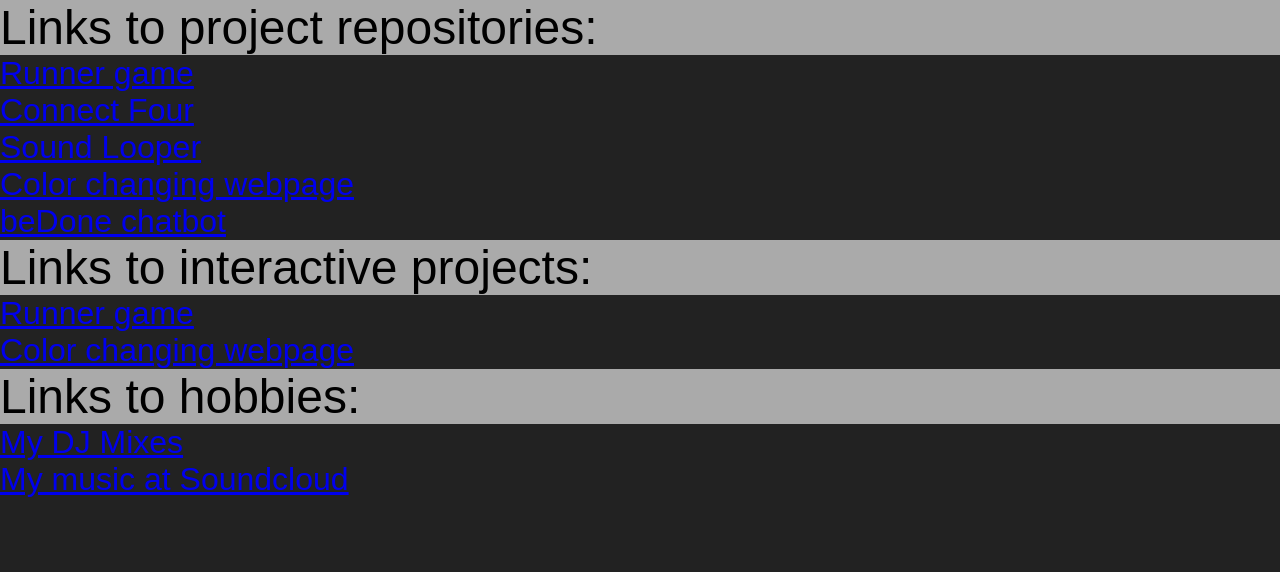
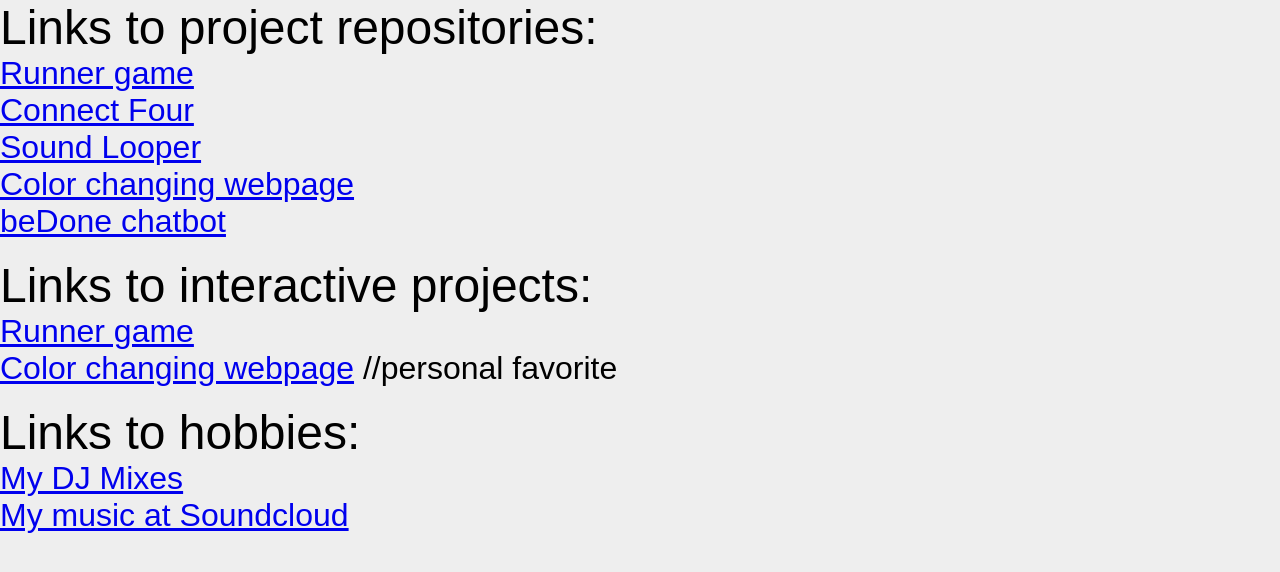
Before and after one commit to pabloemilio97/Portfolio, a plain HTML site: page index.html in a window 1280 px wide. Drawn offline with Linux system fonts and the light colour scheme.

Commit message:
Made page prettier

```diff
--- a/index.html
+++ b/index.html
@@ -16,11 +16,13 @@
 				<li><a href="https://github.com/pabloemilio97/TravelSurfaceRGBCube">Color changing webpage</a></li>
 				<li><a href="https://github.com/LuisAlvarez98/beDone">beDone chatbot</a></li>
 			</ul>
+			&emsp;
 			<p class="title" id="title">Links to interactive projects:</p>
 			<ul class="a">
 				<li><a href="https://jimmygzzmtz.github.io/Project-Move/">Runner game</a>
-				<li><a href="https://pabloemilio97.github.io/TravelSurfaceRGBCube/">Color changing webpage</a>
+				<li><a href="https://pabloemilio97.github.io/TravelSurfaceRGBCube/">Color changing webpage</a> //personal favorite
 			</ul>
+			&emsp;
 			<p class="title" id="title">Links to hobbies:</p>
 			<ul class="a">
 				<li><a href="https://www.mixcloud.com/Paundra_Music  ">My DJ Mixes</a>
--- a/style.css
+++ b/style.css
@@ -2,7 +2,7 @@
 	margin: 0;
 	padding: 0;
 	box-sizing: border-box;
-	background-color: #222222;
+	background-color: #EEEEEE;
 	font-family:Arial;
 }
 
@@ -13,8 +13,6 @@
 }
 
 .title{
-	background-color: #AAAAAA;
-	height: auto;
 	color: #000;
 	font-size: 3em;
 }
```
